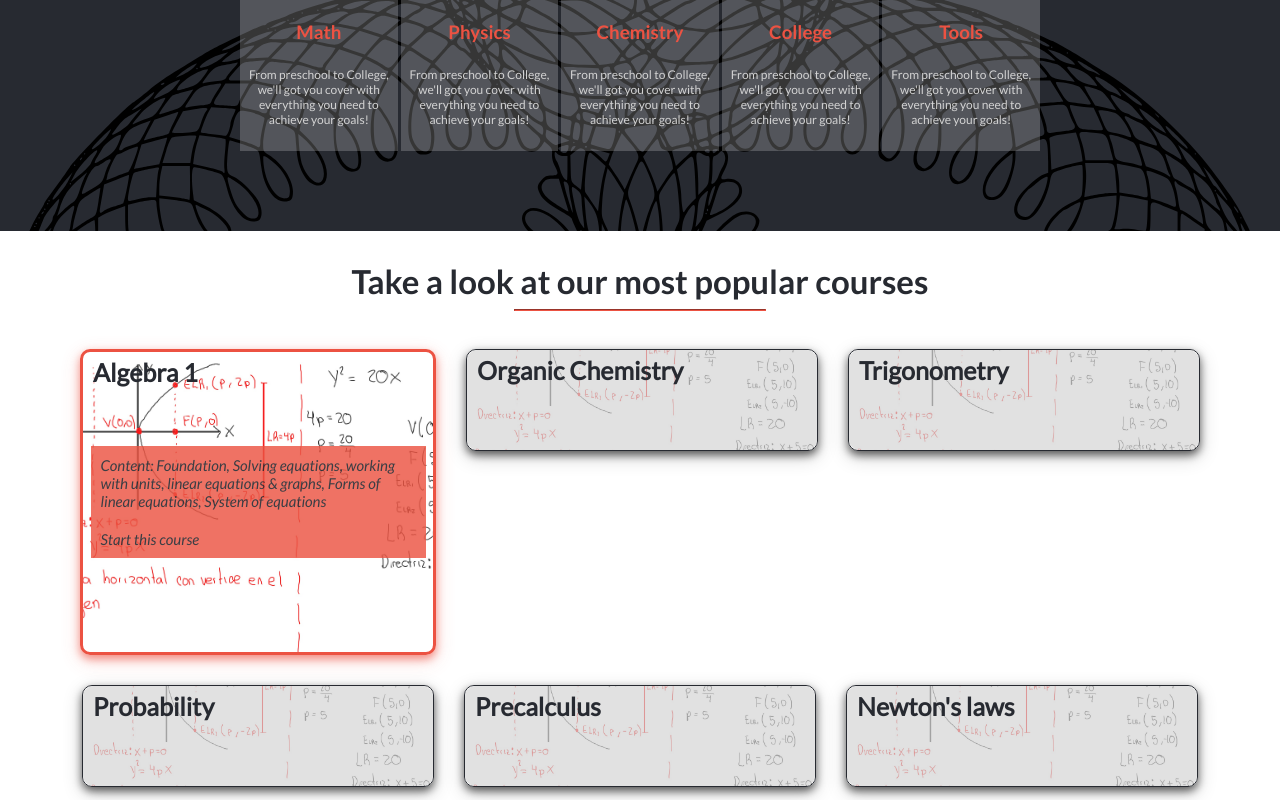
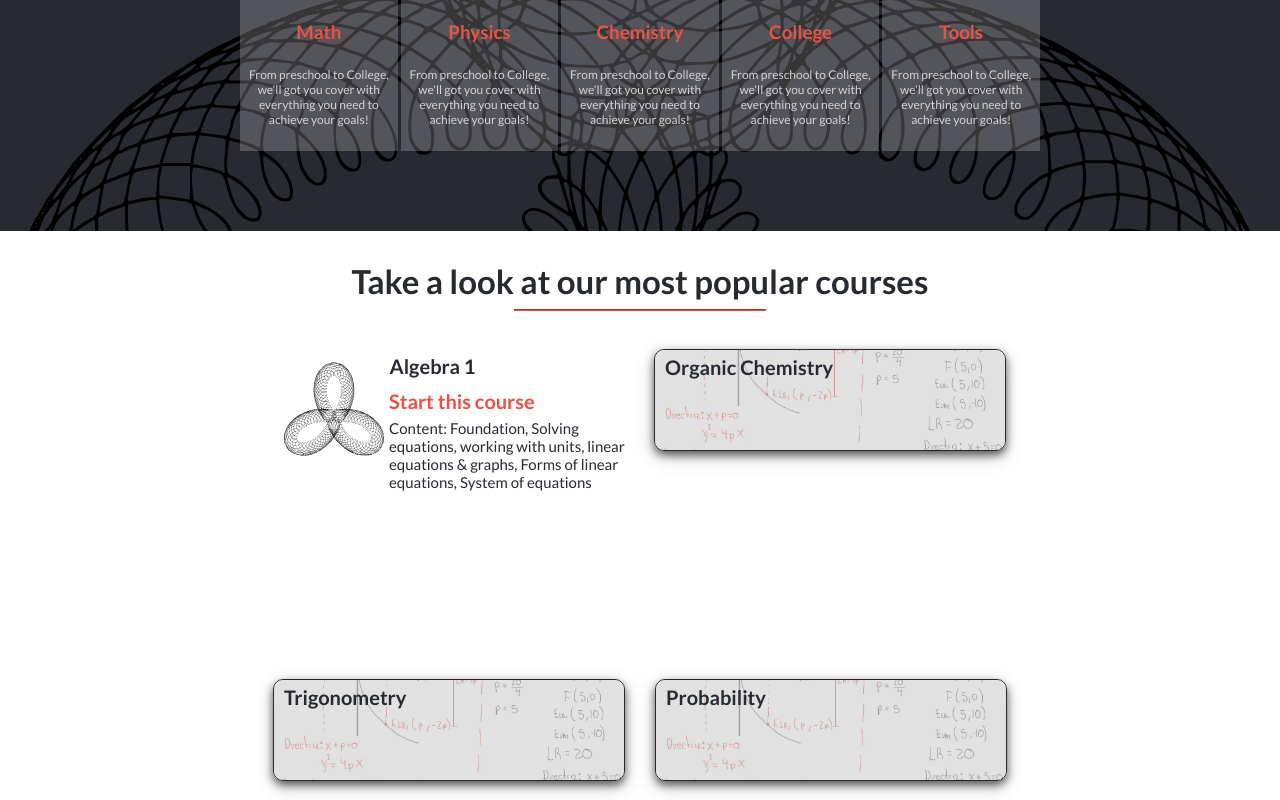
Before and after one commit to carloshs1994/easyscience, a website: page index.html in a window 1280 px wide. In both pictures the pointer is over the element "Algebra 1". Shown: the part 1046-1846 px from the top of the page. Drawn offline with Linux system fonts and the light colour scheme.

Commit message:
Fix the courses section inside index.html file

```diff
--- a/script.js
+++ b/script.js
@@ -16,31 +16,37 @@ const arrOfFavoriteCourses = [
     title: 'Algebra 1',
     content: 'Content: Foundation, Solving equations, working with units, linear equations & graphs, Forms of linear equations, System of equations',
     linkToCompleteCourse: '#',
+    image: 'assets/Roulette70.svg',
   },
   {
     title: 'Organic Chemistry',
     content: 'Content: Structure and bonding, Resonance and acid-base chemistry, Alkanes, cycloalkanes, and functional groups, Stereochemistry, Substitution and elimination reactions, Alkenes and alkynes, Alcohols, ethers, epoxides, sulfides, Conjugated systems and pericyclic reactions, Aromatic compounds, Aldehydes and ketones, Carboxylic acids and derivatives, Alpha carbon chemistry, Amines, Spectroscopy',
     linkToCompleteCourse: '#',
+    image: 'assets/toluene.svg',
   },
   {
     title: 'Trigonometry',
     content: 'Content: Right triangles & trigonometry, Trigonometric functions, Non-right triangles & trigonometry, Trigonometric equations and identities',
     linkToCompleteCourse: '#',
+    image: 'assets/Roulette70.svg',
   },
   {
     title: 'Probability',
     content: 'Content: Simple probability, Counting permutations and combinations, Random variables, Sampling distributions, Confidence intervals, Significance tests (hypothesis testing)',
     linkToCompleteCourse: '#',
+    image: 'assets/Roulette70.svg',
   },
   {
     title: 'Precalculus',
     content: 'Content: Composite and inverse functions, Trigonometry, Complex numbers, Rational functions, Conic sections, Vectors, Matrices, Probability and combinatorics, Series, Limits and continuity',
     linkToCompleteCourse: '#',
+    image: 'assets/Roulette70.svg',
   },
   {
     title: "Newton's laws",
     content: "Content: Newton's first law, Newton's third law and free body-diagrams, Newton's second law, Applications of Newton's second law",
     linkToCompleteCourse: '#',
+    image: 'assets/IncessantBlabber-Stylized-atom.svg',
   },
 ];
 
@@ -50,8 +56,9 @@ const favoriteCourse = arrOfFavoriteCourses.map((element) => {
   course.innerHTML = `
   <div class="background-card">
     <h2>${element.title}</h2>
+    <a class="display-while-hover" href="${element.linkToCompleteCourse}">Start this course</a>
     <p class="display-while-hover">${element.content}</p>
-    <a class="display-while-hover" href="${element.linkToCompleteCourse}">Start this course</a>
+    <img class="display-while-hover" src="${element.image}" alt="Toluene molecule">
   </div>
   `;
   return course;
--- a/style.css
+++ b/style.css
@@ -347,6 +347,10 @@ hr {
   padding: 30px 0;
 }
 
+.courses {
+  max-width: 1000px;
+}
+
 .math,
 .physics,
 .chemistry {
@@ -370,9 +374,9 @@ hr {
 }
 
 .card:hover {
-  border: 3px solid #ec5242;
+  border: none;
   height: 300px;
-  box-shadow: 0 4px 8px 0 rgb(236 82 66 / 60%), 0 6px 20px 0 rgb(236 82 66 / 19%);
+  box-shadow: none;
 }
 
 .background-card {
@@ -381,15 +385,11 @@ hr {
   background-color: #d3d3d3ab;
   border-radius: 10px;
   transition: 0.5s;
-  display: flex;
-  flex-direction: column;
-  justify-content: center;
-  align-items: center;
   position: relative;
 }
 
 .background-card:hover {
-  background-color: #d3d3d300;
+  background-color: #fff;
 }
 
 .contact-container h2 {
@@ -401,10 +401,16 @@ hr {
 
 .card .background-card h2 {
   color: #272a31;
-  font-size: 25px;
+  font-family: latoBold, Arial, Helvetica, sans-serif;
+  font-size: 20px;
   position: absolute;
   top: 5px;
   left: 10px;
+  transition: 0.5s;
+}
+
+.card:hover > .background-card > h2 {
+  left: 33%;
 }
 
 .card > .background-card > .display-while-hover {
@@ -416,16 +422,35 @@ hr {
   font-size: 15px;
   font-family: latoItalic, Arial, Helvetica, sans-serif;
   width: 90%;
+  color: #ec5242;
+  padding: 10px;
+  text-align: left;
+  position: absolute;
+  left: 30%;
+}
+
+.card:hover > .background-card > p.display-while-hover {
   color: #272a31;
-  opacity: 0.9;
-  background-color: #ec5342e7;
-  padding: 10px;
+  font-family: lato, Arial, Helvetica, sans-serif;
+  max-width: 240px;
+  top: 60px;
+}
+
+.card:hover > .background-card > a.display-while-hover {
+  top: 30px;
 }
 
 .card:hover > .background-card > a.display-while-hover:hover {
   font-size: 20px;
   font-family: latoBold, Arial, Helvetica, sans-serif;
   opacity: 1;
+}
+
+.card:hover > .background-card > img.display-while-hover {
+  width: 100px;
+  height: 100px;
+  top: 0;
+  left: 0;
 }
 
 .button-container {
```
